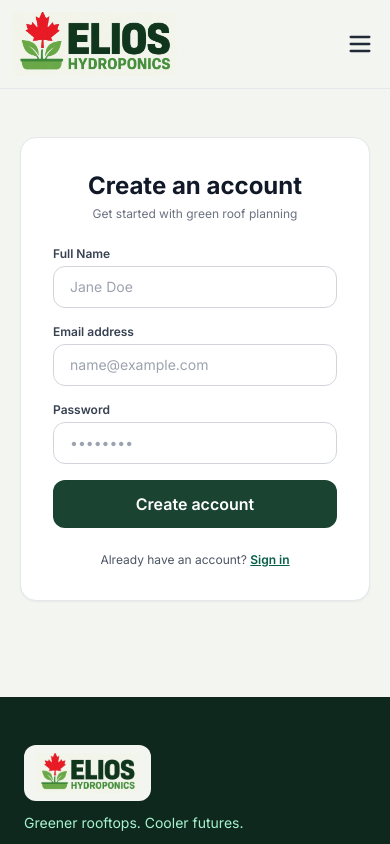
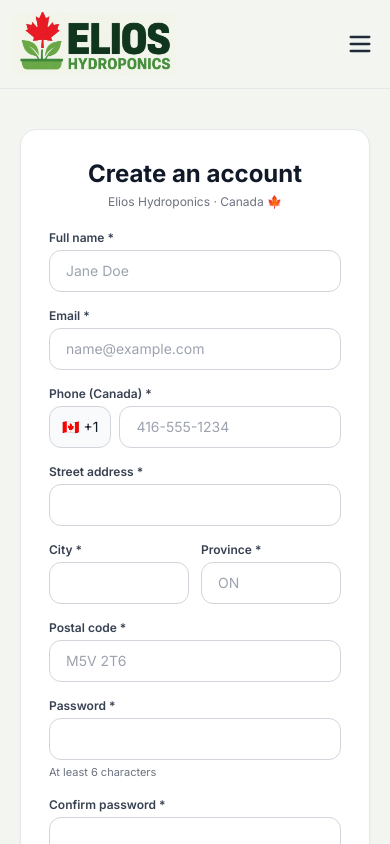
Before and after one commit to DaddyG-commits/Elios-Hydroponics, a Next.js app: page /register in a window 390 px wide. Shown: the top 844 px of the page. Built offline with nearby package versions, Linux system fonts and the light colour scheme.

Commit message:
Canadian sign-up form: name, phone, email, address, password

```diff
--- a/src/app/register/page.tsx
+++ b/src/app/register/page.tsx
@@ -2,72 +2,160 @@
 
 import { useState } from 'react'
 import Link from 'next/link'
+import { useRouter } from 'next/navigation'
 import Navbar from '@/components/Navbar'
 import Footer from '@/components/Footer'
+import { registerUser } from '@/lib/user-auth'
 
 export default function RegisterPage() {
+  const router = useRouter()
   const [name, setName] = useState('')
   const [email, setEmail] = useState('')
+  const [phone, setPhone] = useState('')
+  const [address, setAddress] = useState('')
+  const [city, setCity] = useState('')
+  const [region, setRegion] = useState('')
+  const [postalCode, setPostalCode] = useState('')
   const [password, setPassword] = useState('')
+  const [confirm, setConfirm] = useState('')
+  const [error, setError] = useState('')
+  const [loading, setLoading] = useState(false)
 
-  const handleSubmit = (e: React.FormEvent) => {
+  const field =
+    'w-full border border-gray-300 rounded-xl px-4 py-2.5 text-sm focus:outline-none focus:ring-2 focus:ring-emerald-800'
+
+  const handleSubmit = async (e: React.FormEvent) => {
     e.preventDefault()
-    // Handle registration logic here
+    setError('')
+    if (password !== confirm) {
+      setError('Passwords do not match.')
+      return
+    }
+    setLoading(true)
+    const result = await registerUser({
+      name,
+      email,
+      phone,
+      address,
+      city,
+      region,
+      postalCode,
+      password,
+    })
+    setLoading(false)
+    if (!result.ok) {
+      setError(result.error)
+      return
+    }
+    router.push('/dashboard')
   }
 
   return (
     <div className="min-h-screen bg-[#f2f5f0] text-gray-900 flex flex-col">
       <Navbar />
 
-      <main className="flex-1 max-w-md mx-auto px-5 py-12 w-full flex flex-col justify-center">
-        <div className="bg-white border border-gray-200 p-8 rounded-2xl space-y-6 shadow-sm">
+      <main className="flex-1 max-w-lg mx-auto px-5 py-10 w-full">
+        <div className="bg-white border border-gray-200 p-7 rounded-2xl space-y-5 shadow-sm">
           <div className="space-y-1 text-center">
             <h1 className="text-2xl font-bold">Create an account</h1>
-            <p className="text-xs text-gray-500">Get started with green roof planning</p>
+            <p className="text-xs text-gray-500">Elios Hydroponics · Canada 🍁</p>
           </div>
 
           <form onSubmit={handleSubmit} className="space-y-4">
             <div>
-              <label className="block text-xs font-semibold text-gray-700 mb-1">Full Name</label>
-              <input
-                type="text"
-                required
-                value={name}
-                onChange={(e) => setName(e.target.value)}
-                placeholder="Jane Doe"
-                className="w-full border border-gray-300 rounded-xl px-4 py-2.5 text-sm focus:outline-none focus:ring-2 focus:ring-emerald-800"
-              />
+              <label className="block text-xs font-semibold text-gray-700 mb-1">Full name *</label>
+              <input required value={name} onChange={(e) => setName(e.target.value)} className={field} placeholder="Jane Doe" />
             </div>
 
             <div>
-              <label className="block text-xs font-semibold text-gray-700 mb-1">Email address</label>
+              <label className="block text-xs font-semibold text-gray-700 mb-1">Email *</label>
               <input
                 type="email"
                 required
                 value={email}
                 onChange={(e) => setEmail(e.target.value)}
+                className={field}
                 placeholder="name@example.com"
-                className="w-full border border-gray-300 rounded-xl px-4 py-2.5 text-sm focus:outline-none focus:ring-2 focus:ring-emerald-800"
+                autoComplete="email"
               />
             </div>
 
             <div>
-              <label className="block text-xs font-semibold text-gray-700 mb-1">Password</label>
+              <label className="block text-xs font-semibold text-gray-700 mb-1">Phone (Canada) *</label>
+              <div className="flex gap-2">
+                <span className="inline-flex items-center border border-gray-300 rounded-xl px-3 text-sm bg-gray-50 whitespace-nowrap">
+                  🇨🇦 +1
+                </span>
+                <input
+                  required
+                  type="tel"
+                  inputMode="tel"
+                  value={phone}
+                  onChange={(e) => setPhone(e.target.value)}
+                  className={field}
+                  placeholder="416-555-1234"
+                />
+              </div>
+            </div>
+
+            <div>
+              <label className="block text-xs font-semibold text-gray-700 mb-1">Street address *</label>
+              <input required value={address} onChange={(e) => setAddress(e.target.value)} className={field} />
+            </div>
+
+            <div className="grid grid-cols-2 gap-3">
+              <div>
+                <label className="block text-xs font-semibold text-gray-700 mb-1">City *</label>
+                <input required value={city} onChange={(e) => setCity(e.target.value)} className={field} />
+              </div>
+              <div>
+                <label className="block text-xs font-semibold text-gray-700 mb-1">Province *</label>
+                <input required value={region} onChange={(e) => setRegion(e.target.value)} className={field} placeholder="ON" />
+              </div>
+            </div>
+
+            <div>
+              <label className="block text-xs font-semibold text-gray-700 mb-1">Postal code *</label>
+              <input required value={postalCode} onChange={(e) => setPostalCode(e.target.value)} className={field} placeholder="M5V 2T6" />
+            </div>
+
+            <div>
+              <label className="block text-xs font-semibold text-gray-700 mb-1">Password *</label>
               <input
                 type="password"
                 required
+                minLength={6}
                 value={password}
                 onChange={(e) => setPassword(e.target.value)}
-                placeholder="••••••••"
-                className="w-full border border-gray-300 rounded-xl px-4 py-2.5 text-sm focus:outline-none focus:ring-2 focus:ring-emerald-800"
+                className={field}
+                autoComplete="new-password"
+              />
+              <p className="text-[11px] text-gray-500 mt-1">At least 6 characters</p>
+            </div>
+
+            <div>
+              <label className="block text-xs font-semibold text-gray-700 mb-1">Confirm password *</label>
+              <input
+                type="password"
+                required
+                minLength={6}
+                value={confirm}
+                onChange={(e) => setConfirm(e.target.value)}
+                className={field}
+                autoComplete="new-password"
               />
             </div>
 
+            {error && (
+              <p className="text-sm text-red-700 bg-red-50 border border-red-100 rounded-xl px-3 py-2">{error}</p>
+            )}
+
             <button
               type="submit"
-              className="w-full bg-[#1b4332] text-white py-3 rounded-xl font-semibold hover:bg-emerald-900 transition"
+              disabled={loading}
+              className="w-full bg-[#1b4332] text-white py-3 rounded-xl font-semibold hover:bg-emerald-900 transition disabled:opacity-60"
             >
-              Create account
+              {loading ? 'Creating account…' : 'Create account'}
             </button>
           </form>
 
```
